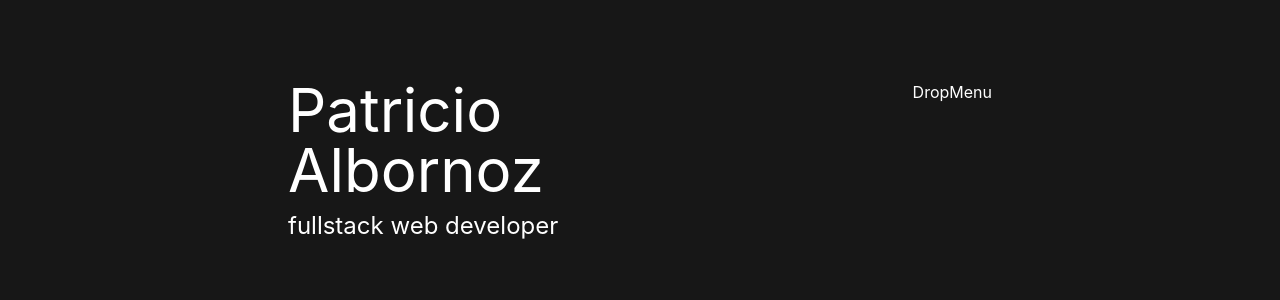
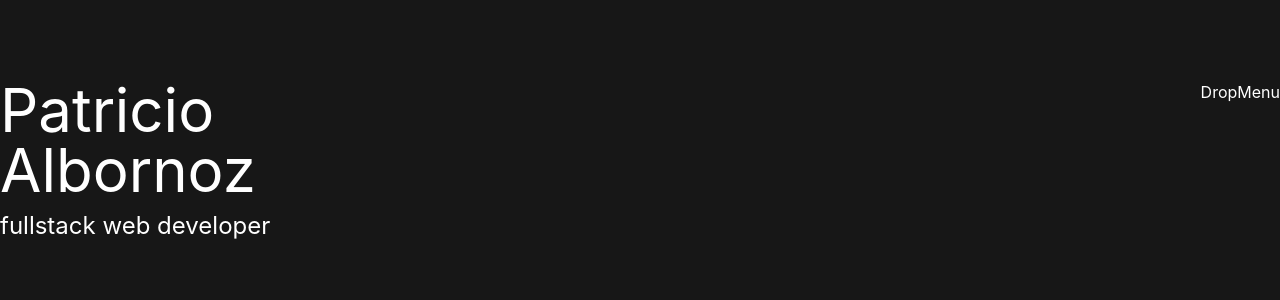
Before and after one commit to pato-1441/portfolioPatricio, a React (Vite) app: page / in a window 1280 px wide. Shown: the top 300 px of the page. Built offline with nearby package versions, Linux system fonts and the light colour scheme.

Commit message:
cambio en el container

```diff
--- a/src/App.jsx
+++ b/src/App.jsx
@@ -3,8 +3,8 @@ import MainText from "./components/MainText/MainText";
 
 const App = () => {
   return (
-    <div className="container-fluid bg-neutral-900 text-white px-52 min-h-screen scroll-smooth">
-      <div className="bg-neutral-900 flex justify-between">
+    <div className="bg-neutral-900 text-white min-h-screen scroll-smooth">
+      <div className="container mx-auto bg-neutral-900 flex justify-between">
         <MainText />
         <DropMenu/>
       </div>
--- a/src/components/DropMenu/DropMenu.jsx
+++ b/src/components/DropMenu/DropMenu.jsx
@@ -2,7 +2,7 @@ import {Text} from "@chakra-ui/react"
 
 const DropMenu = () => {
   return (
-    <Text className="p-20">
+    <Text mt={20}>
       DropMenu
     </Text>
   );
--- a/src/components/MainText/MainText.jsx
+++ b/src/components/MainText/MainText.jsx
@@ -2,7 +2,7 @@ import {Box,Text} from "@chakra-ui/react"
 
 const MainText = () => {
   return (
-    <Box p={20}>
+    <Box mt={20}>
       <h1 className="text-6xl">
         Patricio
         <br />
@@ -14,3 +14,4 @@ const MainText = () => {
 };
 
 export default MainText;
+3333333333
```
